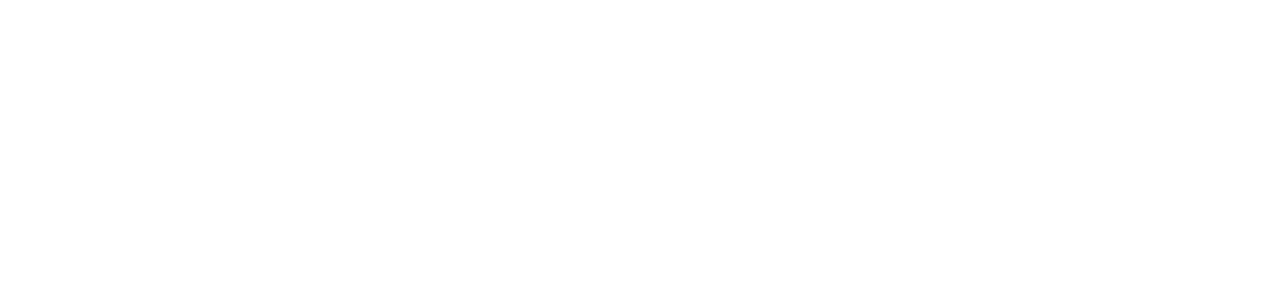
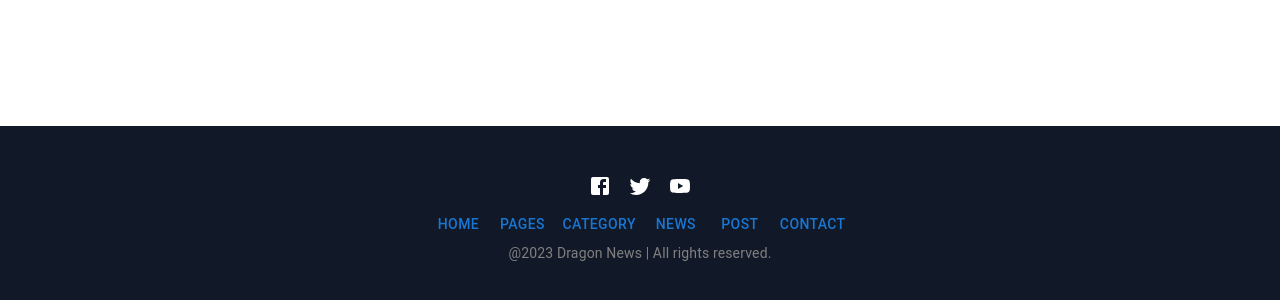
Before and after one commit to sifurr/dragon-news-nextjs, a Next.js app: page / in a window 1280 px wide. Shown: the part 738-1038 px from the top of the page. Before the commit the page ends 800 px from the top, so only its background shows below. Built offline with nearby package versions, Linux system fonts and the light colour scheme.

Commit message:
feat(ui): create a footer component

```diff
--- a/src/app/layout.js
+++ b/src/app/layout.js
@@ -1,6 +1,8 @@
 import { Inter } from "next/font/google";
 import "./globals.css";
 import Navbar from "@/components/shared/Navbar";
+import Footer from "@/components/shared/Footer";
+import { Container } from "@mui/material";
 
 const inter = Inter({ subsets: ["latin"] });
 
@@ -14,7 +16,8 @@
     <html lang="en" data-theme="light">
       <body className={inter.className}>
         <Navbar />
-        {children}
+        <Container className="min-h-screen">{children}</Container>
+        <Footer />
       </body>
     </html>
   );
--- /dev/null
+++ b/src/components/shared/Footer.js
@@ -0,0 +1,69 @@
+"use client";
+import { Facebook, Twitter, YouTube } from "@mui/icons-material";
+import { Box, Button, Container, IconButton, Typography } from "@mui/material";
+import Link from "next/link";
+
+const Footer = () => {
+  const navItems = [
+    {
+      route: "Home",
+      pathname: "/",
+    },
+    {
+      route: "Pages",
+      pathname: "/pages",
+    },
+    {
+      route: "Category",
+      pathname: "/category",
+    },
+    {
+      route: "News",
+      pathname: "/news",
+    },
+    {
+      route: "Post",
+      pathname: "/post",
+    },
+    {
+      route: "Contact",
+      pathname: "/contact",
+    },
+  ];
+  return (
+    <Box className="bg-gray-900 px-2 py-10">
+      <Container>
+        <Box
+          className="text-center"
+          sx={{
+            "& svg": {
+              color: "white",
+            },
+          }}
+        >
+          <IconButton>
+            <Facebook />
+          </IconButton>
+          <IconButton>
+            <Twitter />
+          </IconButton>
+          <IconButton>
+            <YouTube />
+          </IconButton>
+        </Box>
+        <Box className="w-full text-center">
+          {navItems.map((item) => (
+            <Link key={item} href={item.pathname}>
+              <Button className="text-white">{item.route}</Button>
+            </Link>
+          ))}
+        </Box>
+        <Typography variant="body2" color="gray" textAlign="center">
+          @{new Date().getFullYear()} Dragon News | All rights reserved.
+        </Typography>
+      </Container>
+    </Box>
+  );
+};
+
+export default Footer;
```
Also changed, not shown: src/assets/The-Dragon-News-Title.png (added).
